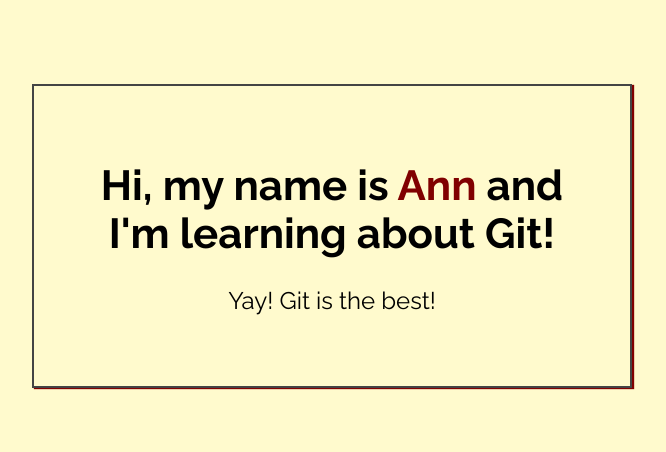
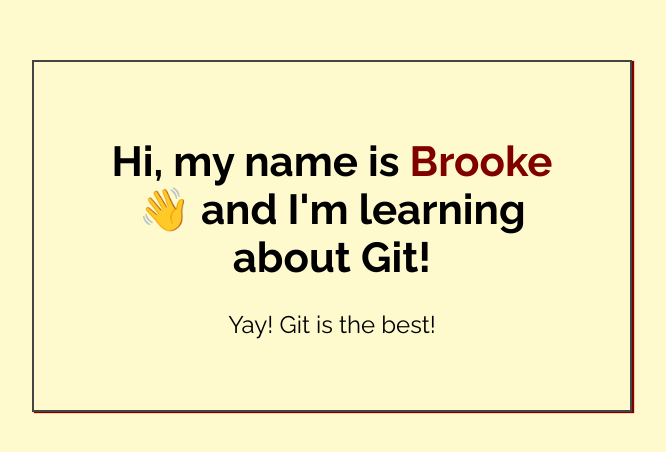
Before and after one commit to be-rahn/my-first-repo, a plain HTML site: page index.html in a window 1280 px wide. Shown: the part 164-616 px from the top of the page, without its empty margins (308-974 px from the left). Drawn offline with Linux system fonts and the light colour scheme.

Commit message:
Replaced name and added emoji in index.html

```diff
--- a/index.html
+++ b/index.html
@@ -14,7 +14,7 @@
 <body>
 
     <div class="greeting">
-        <h1>Hi, my name is <span class="highlight">Ann</span> and I'm learning about Git! </h1>
+        <h1>Hi, my name is <span class="highlight">Brooke 👋</span> and I'm learning about Git! </h1>
 
         <p>Yay! Git is the best!</p>
     </div>
```
